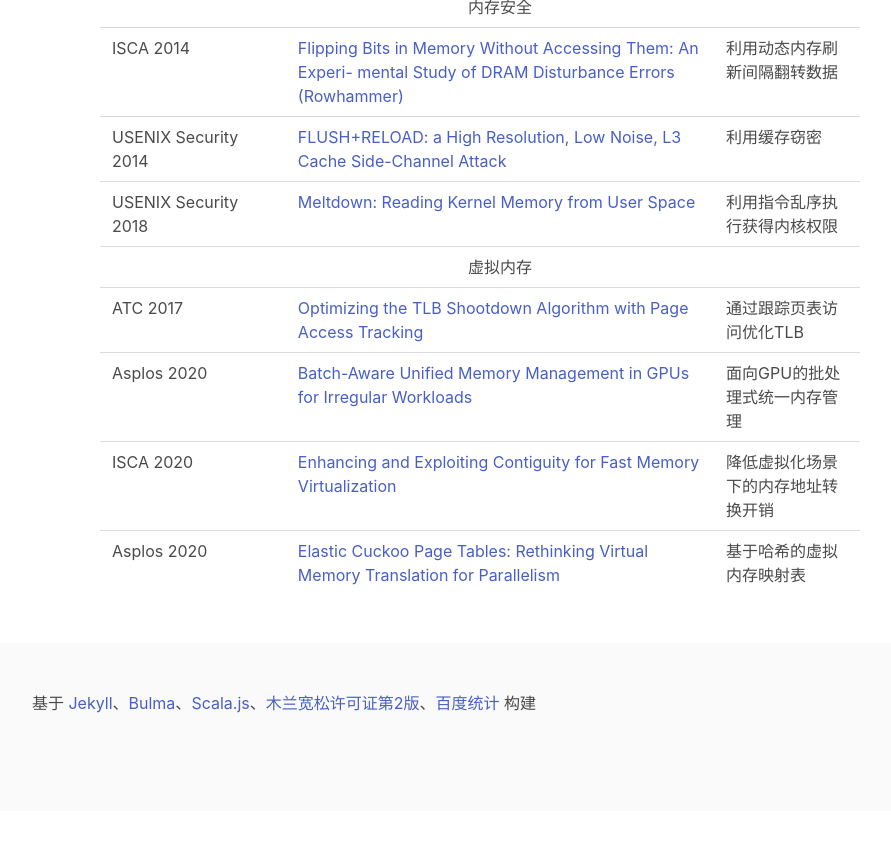
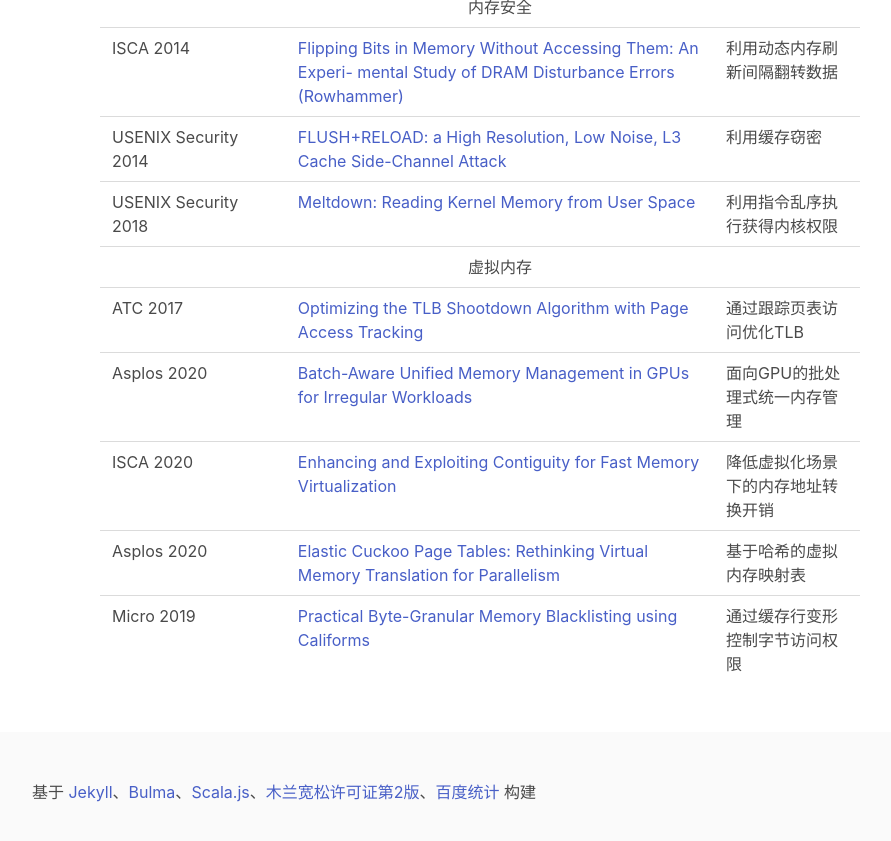
Before and after one commit to haslaboratory/haslaboratory.github.io, a Jekyll site: the page built from _lectures/computer-organization/21fall/reading.md, in a window 1280 px wide and 900 px high, scrolled down 1071 px. Shown: the top 841 px of the window, without its empty margins (356-1247 px from the left). Built offline with Jekyll 4.4.1, drawn with Linux system fonts in a browser that asks for light colours; nearby versions of some CDN libraries; library files that are not in the unit come from our copies; comment, search, counter and statistics services are not loaded; before the commit the page ends 1882 px from its top, so only the background shows below that.

Commit message:
_lectures/computer-organization/21fall/reading.md

```diff
--- a/_lectures/computer-organization/21fall/reading.md
+++ b/_lectures/computer-organization/21fall/reading.md
@@ -27,3 +27,4 @@ order: 3
 | Asplos 2020 | [Batch-Aware Unified Memory Management in GPUs for Irregular Workloads](https://ramyadhadidi.github.io/files/kim-asplos20.pdf) | 面向GPU的批处理式统一内存管理 |
 | ISCA 2020 | [Enhancing and Exploiting Contiguity for Fast Memory Virtualization](https://research.vmware.com/publications/enhancing-and-exploiting-contiguity-for-fast-memory-virtualization) | 降低虚拟化场景下的内存地址转换开销 |
 | Asplos 2020 | [Elastic Cuckoo Page Tables: Rethinking Virtual Memory Translation for Parallelism](http://www.cs.cmu.edu/~dskarlat/publications/cuckoo_asplos20.pdf) | 基于哈希的虚拟内存映射表 |
+| Micro 2019 | [Practical Byte-Granular Memory Blacklisting using Califorms](http://www.cs.columbia.edu/~simha/preprint_micro19_califorms.pdf) | 通过缓存行变形控制字节访问权限 |
```
